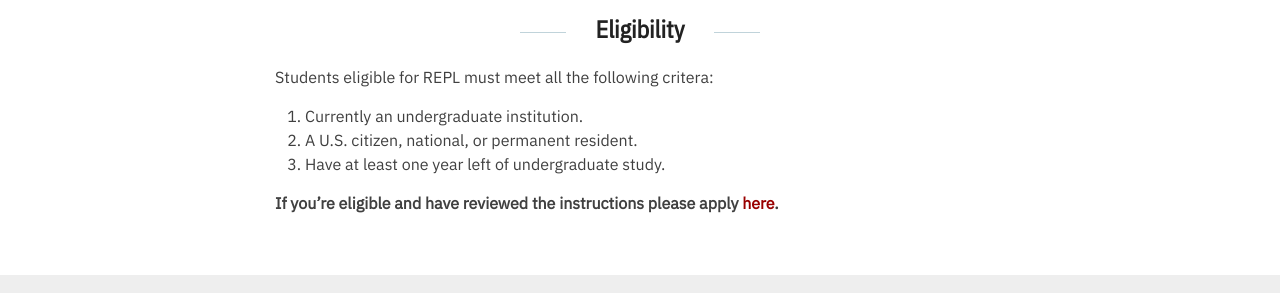
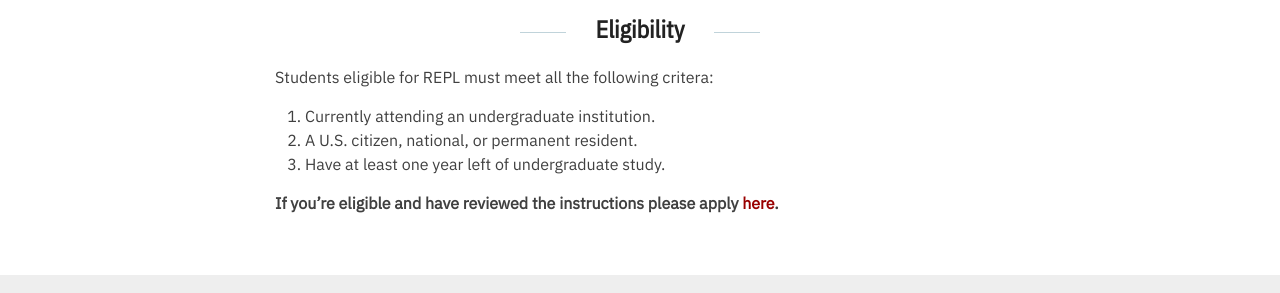
Before and after one commit to penn-repl/apply, a Jekyll site: the page built from _pages/apply.md, in a window 1280 px wide. Shown: the part 995-1288 px from the top of the page. Built offline with Jekyll 4.4.1, drawn with Linux system fonts in a browser that asks for light colours.

```diff
--- a/_pages/apply.md
+++ b/_pages/apply.md
@@ -20,7 +20,7 @@ The deadline to apply is **March 15th, 2023**. Please check below if you meet el
 
 Students eligible for REPL must meet all the following critera:
 
-1. Currently an undergraduate institution.
+1. Currently attending an undergraduate institution.
 2. A U.S. citizen, national, or permanent resident.
 3. Have at least one year left of undergraduate study.
 
```
